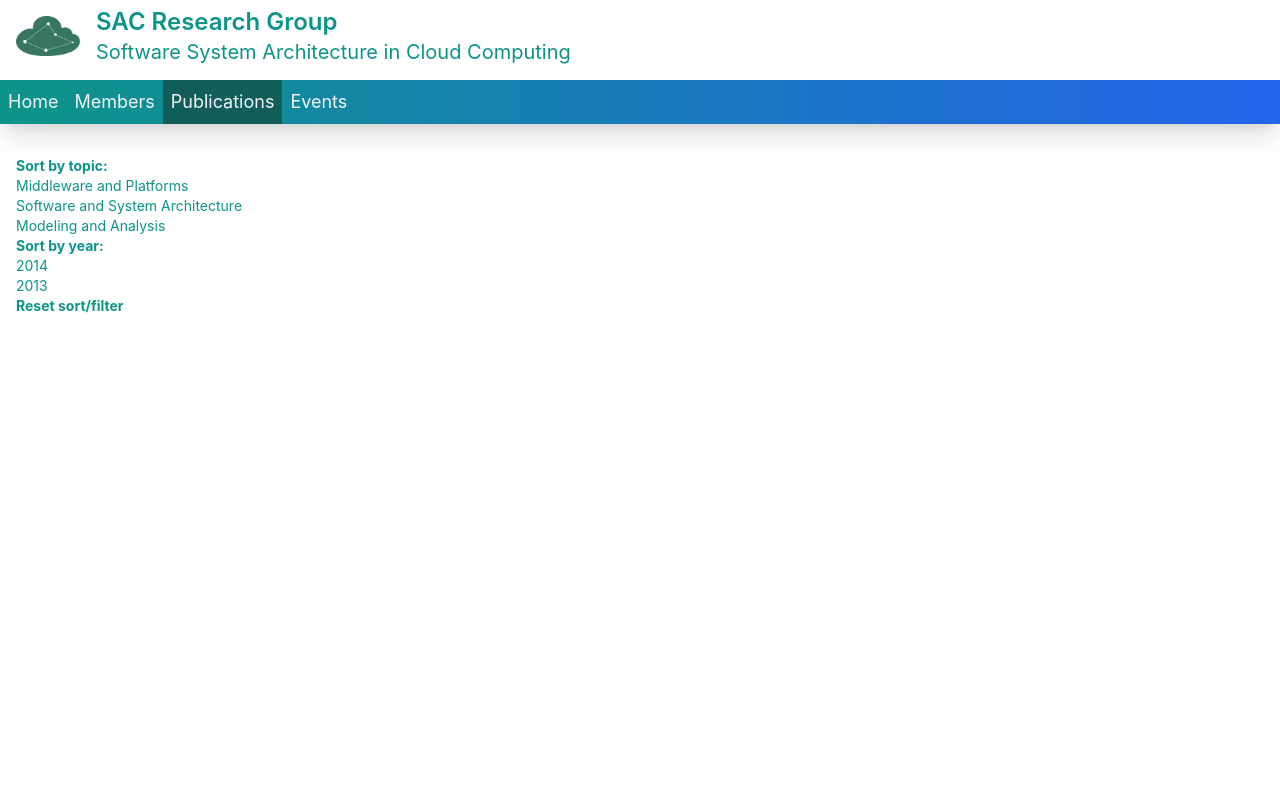
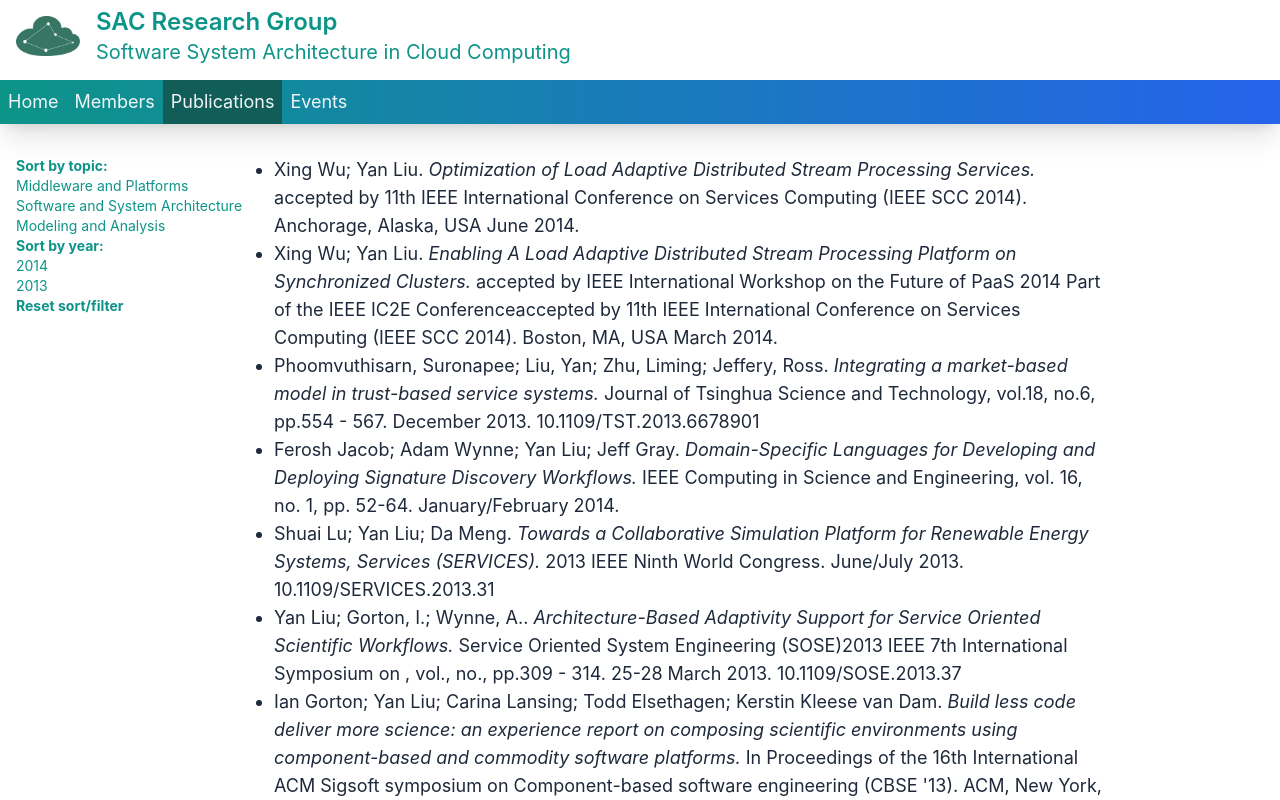
Before and after one commit to sac-research/homepage, a Next.js app: page /publications in a window 1280 px wide. Shown: the top 800 px of the page. Built offline with nearby package versions, Linux system fonts and the light colour scheme.

Commit message:
refining publication mapping

```diff
--- a/pages/publication_new.js
+++ /dev/null
@@ -1,32 +0,0 @@
-import SEO from "../components/SEO";
-import Layout from "../components/Layout";
-import { useState } from "react";
-import { pubs } from "../data/publications";
-
-const PublicationMapping = ({ pubs, topic, year }) => {};
-
-export default function PublicationNew() {
-    return (
-        <Layout>
-            <SEO
-                title={"SAC | Publications"}
-                description={
-                    "Research papers and results published by members of SAC group on various computer science topics."
-                }
-            ></SEO>
-            <div className="flex mt-8 ml-4 space-x-8">
-                <div className="flex flex-col text-sm shrink-0">
-                    <Sidebar
-                        topics={topics}
-                        years={years}
-                        topicCallback={setTopic}
-                        yearCallback={setYear}
-                    ></Sidebar>
-                </div>
-                <div className="flex flex-col grow">
-                    <PublicationMapping pubs={pubs}></PublicationMapping>
-                </div>
-            </div>
-        </Layout>
-    );
-}
--- a/pages/publications.js
+++ b/pages/publications.js
@@ -8,9 +8,9 @@ const topics = [...new Set(pubs.map((pub) => pub.topic))];
 const subtopics = [...new Set(pubs.map((pub) => pub.subtopic))];
 const years = [...new Set(pubs.map((pub) => pub.pub_year))];
 
-const PublicationObject = ({ entry }) => {
+const PublicationObject = ({ entry, index }) => {
     return (
-        <li className="list-disc text-slate-800 w-5/6">
+        <li key={index} className="list-disc text-slate-800 w-5/6">
             <h2>
                 {entry.authors.map((author, index) => {
                     const numberOfAuthors = entry.authors.length;
@@ -37,9 +37,9 @@ const PublicationsMapping = ({ subtopic, topic, entries }) => {
             <ul>
                 {entries.map((entry, index) =>
                     entry.topic === topic
-                        ? PublicationObject({ entry })
+                        ? PublicationObject({ entry, index })
                         : topic === ""
-                        ? PublicationObject({ entry })
+                        ? PublicationObject({ entry, index })
                         : ""
                 )}
             </ul>
@@ -104,9 +104,7 @@ const Sidebar = ({ topics, years, topicCallback, yearCallback }) => {
 };
 
 export default function Publications() {
-    const globalData = getGlobalData();
-
-    const [tp, setTopic] = useState();
+    const [tp, setTopic] = useState("");
     const [yr, setYear] = useState();
 
     return (
@@ -126,7 +124,9 @@ export default function Publications() {
                         yearCallback={setYear}
                     ></Sidebar>
                 </div>
+
                 <div className="flex flex-col grow">
+                    {tp === "" ? "" : <h2 className="text-2xl">{tp}</h2>}
                     <PublicationsMapping
                         entries={pubs}
                         props={(tp, yr)}
```
